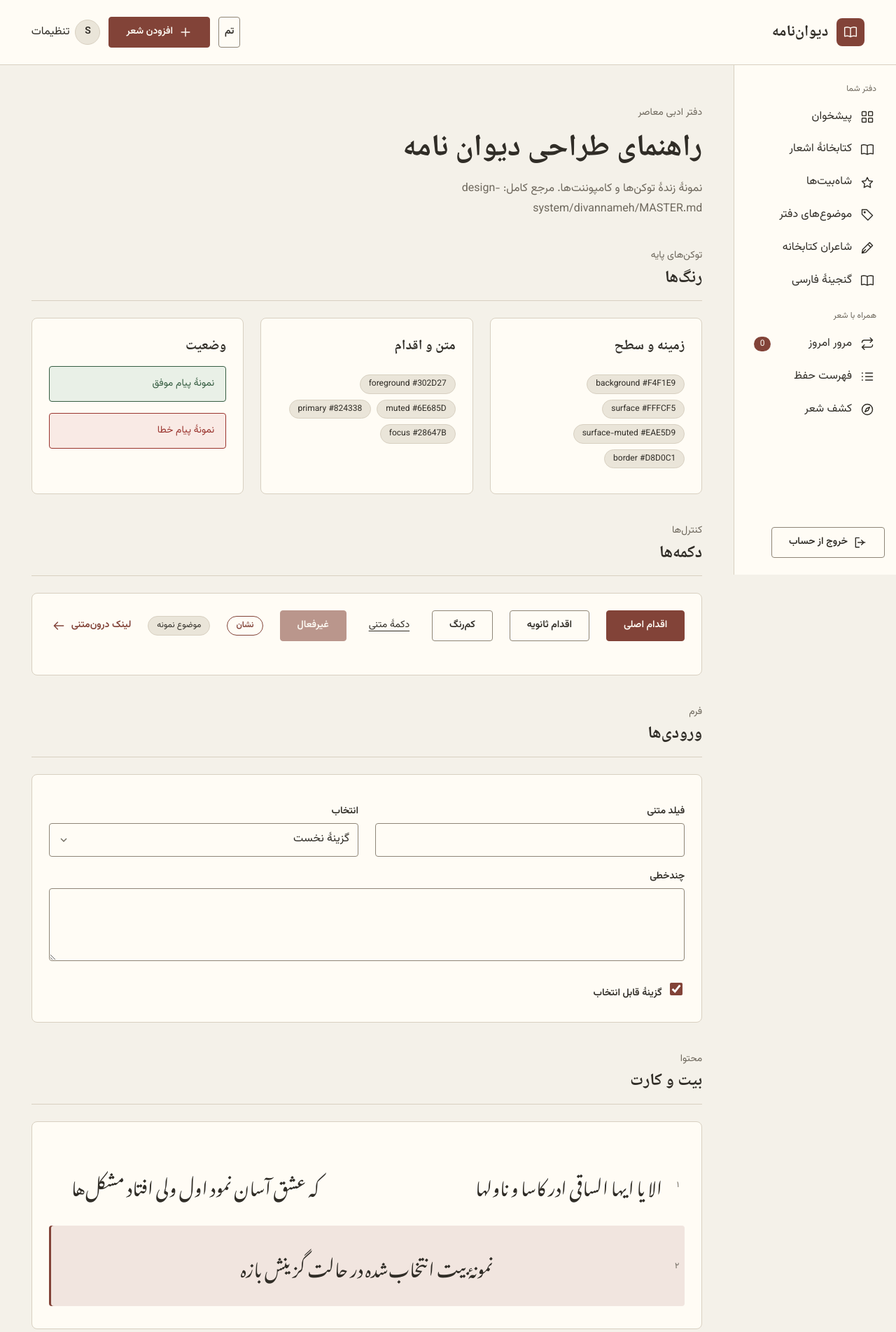
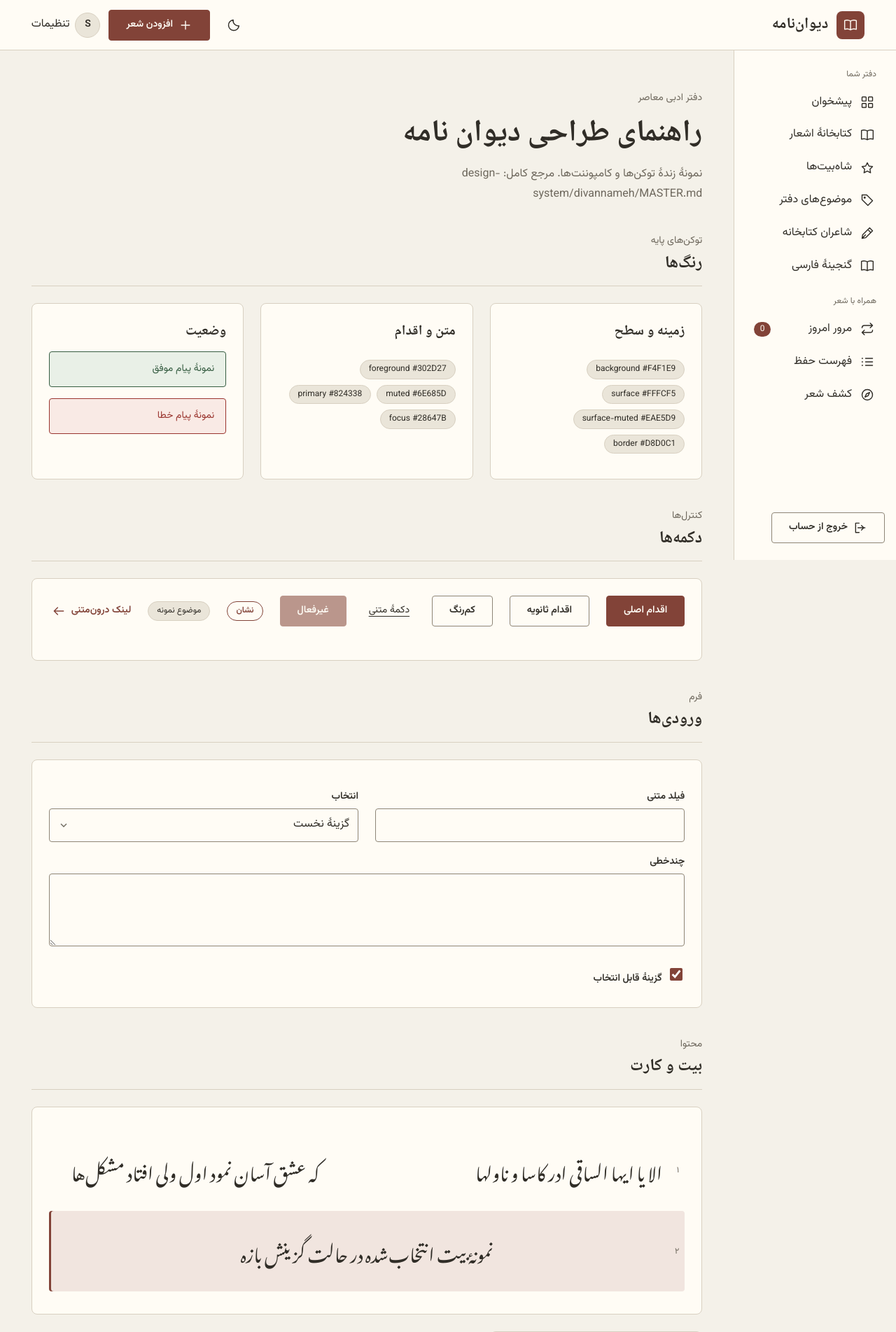
Before and after one commit to dexterMAHO/DivanNameh, a Django app: page /design-system/ in a window 1280 px wide. Shown: the top 1903 px of the page at 70% size. Run offline with Django 5.2, Linux system fonts and the light colour scheme; the visitor is signed in with stand-in values (Sample User, id 1); data that the repository does not hold is empty.

Commit message:
Refine treasury verse controls and theme toggle

```diff
--- a/static/css/site.css
+++ b/static/css/site.css
@@ -1220,18 +1246,12 @@ summary.button::-webkit-details-marker { display: none; }
 }
 .treasury-group-title small { font-size: var(--text-sm); }
 .treasury-entries .entry-title small { display: block; font-family: var(--font-body); }
-.header-theme { position: relative; }
-.header-theme > summary { padding-inline: var(--space-2); }
-.header-theme > form {
-  position: absolute;
-  z-index: 10;
-  inset-inline-end: 0;
-  inline-size: min(12rem, 65vw);
-  display: grid;
-  gap: var(--space-2);
-  margin-block-start: var(--space-2);
-  padding: var(--space-3);
-  box-shadow: 0 8px 24px #0002;
+#header-theme .theme-sun,
+[data-theme="dark"] #header-theme .theme-moon { display: none; }
+[data-theme="dark"] #header-theme .theme-sun { display: block; }
+@media (prefers-color-scheme: dark) {
+  [data-theme="auto"] #header-theme .theme-moon { display: none; }
+  [data-theme="auto"] #header-theme .theme-sun { display: block; }
 }
 .treasury-favorite-status:empty { display: none; }
 .treasury-favorite-status { flex-basis: 100%; }
--- a/static/js/app.js
+++ b/static/js/app.js
@@ -1,6 +1,7 @@
 import {announce, request, verseElement} from './api.js';
 import './editor.js';
 import './poem-copy.js';
+import './treasury-layout.js';
 for (const form of document.querySelectorAll('form[data-ajax],form[data-favorite]')) {
   form.addEventListener('submit', async event => {
     event.preventDefault();
@@ -97,7 +98,7 @@ treasury?.addEventListener('submit', async event => {
   button.disabled = true;
   try {
     const data = await saving;
-    button.textContent = '★ شاه‌بیت';
+    button.dataset.saved = '';
     status.textContent = data.message;
   } catch (error) {
     status.textContent = error.message;
@@ -105,3 +106,22 @@ treasury?.addEventListener('submit', async event => {
     button.disabled = false;
   }
 });
+
+const themeForm = document.getElementById('header-theme');
+themeForm?.addEventListener('submit', async event => {
+  event.preventDefault();
+  const button = themeForm.querySelector('button');
+  const root = document.documentElement;
+  const dark = root.dataset.theme === 'dark' ||
+    (root.dataset.theme === 'auto' && matchMedia('(prefers-color-scheme: dark)').matches);
+  themeForm.elements.theme.value = dark ? 'light' : 'dark';
+  button.disabled = true;
+  try {
+    const data = await request(themeForm.action, themeForm);
+    root.dataset.theme = data.theme;
+  } catch (error) {
+    announce(error.message, true);
+  } finally {
+    button.disabled = false;
+  }
+});
--- /dev/null
+++ b/static/js/treasury-layout.js
@@ -0,0 +1,24 @@
+const sheet = document.querySelector('.treasury-text');
+const verses = sheet ? [...sheet.querySelectorAll('.verse')] : [];
+
+if (verses.length) {
+  const goldenRatio = (1 + Math.sqrt(5)) / 2;
+  let previousWidth;
+  const updateGaps = () => {
+    const gaps = verses.map(verse => {
+      const [first, second] = verse.children;
+      const width = Math.max(first.offsetWidth, second.offsetWidth);
+      const height = first.offsetHeight + second.offsetHeight;
+      // Aim for a golden rectangle around the two lines. CSS bounds the gap
+      // so wrapped lines and very wide verses still read as a single couplet.
+      return width / goldenRatio - height;
+    });
+    verses.forEach((verse, index) => verse.style.setProperty('--hemistich-gap', `${gaps[index]}px`));
+  };
+  new ResizeObserver(([entry]) => {
+    if (entry.contentRect.width === previousWidth) return;
+    previousWidth = entry.contentRect.width;
+    updateGaps();
+  }).observe(sheet);
+  document.fonts.ready.then(updateGaps);
+}
--- a/templates/base.html
+++ b/templates/base.html
@@ -19,20 +19,15 @@
     </a>
     {% if user.is_authenticated %}
     <div class="masthead-actions">
-      <details class="header-theme">
-        <summary class="button quiet" aria-label="تغییر تم">تم</summary>
-        <form action="{% url 'header-theme' %}" method="post" class="panel">
-          {% csrf_token %}
-          <input type="hidden" name="next" value="{{ request.get_full_path }}">
-          <label for="header-theme-choice">ظاهر سایت</label>
-          <select id="header-theme-choice" name="theme">
-            <option value="auto"{% if user.theme == 'auto' %} selected{% endif %}>مطابق دستگاه</option>
-            <option value="light"{% if user.theme == 'light' %} selected{% endif %}>روشن</option>
-            <option value="dark"{% if user.theme == 'dark' %} selected{% endif %}>تاریک</option>
-          </select>
-          <button type="submit">اعمال</button>
-        </form>
-      </details>
+      <form id="header-theme" action="{% url 'header-theme' %}" method="post">
+        {% csrf_token %}
+        <input type="hidden" name="next" value="{{ request.get_full_path }}">
+        <input type="hidden" name="theme" value="{% if user.theme == 'dark' %}light{% else %}dark{% endif %}">
+        <button class="icon-button" aria-label="تغییر تم روشن و تاریک" title="تغییر تم">
+          {% include 'components/icon.html' with name='moon' class='theme-moon' %}
+          {% include 'components/icon.html' with name='sun' class='theme-sun' %}
+        </button>
+      </form>
       <a class="button primary masthead-add" href="{% url 'poem-new' %}" aria-label="افزودن شعر">
         {% include 'components/icon.html' with name='plus' %}<span>افزودن شعر</span>
       </a>
--- a/templates/components/icons.html
+++ b/templates/components/icons.html
@@ -3,6 +3,9 @@
 <symbol id="icon-grid" viewBox="0 0 24 24"><rect x="3" y="3" width="7" height="7" rx="1"/><rect x="14" y="3" width="7" height="7" rx="1"/><rect x="3" y="14" width="7" height="7" rx="1"/><rect x="14" y="14" width="7" height="7" rx="1"/></symbol>
 <symbol id="icon-repeat" viewBox="0 0 24 24"><path d="m17 2 4 4-4 4M21 6H7a4 4 0 0 0-4 4m4 12-4-4 4-4m-4 4h14a4 4 0 0 0 4-4"/></symbol>
 <symbol id="icon-star" viewBox="0 0 24 24"><path d="m12 3 2.8 5.7 6.2.9-4.5 4.4 1.1 6.2-5.6-2.9-5.6 2.9 1.1-6.2L3 9.6l6.2-.9Z"/></symbol>
+<symbol id="icon-moon" viewBox="0 0 24 24"><path d="M20.9 13.1A9 9 0 0 1 10.9 3a9 9 0 1 0 10 10.1Z"/></symbol>
+<symbol id="icon-sun" viewBox="0 0 24 24"><circle cx="12" cy="12" r="4"/><path d="M12 2v2m0 16v2M2 12h2m16 0h2M5 5l1.4 1.4m11.2 11.2L19 19M5 19l1.4-1.4M17.6 6.4 19 5"/></symbol>
+<symbol id="icon-bookmark" viewBox="0 0 24 24"><path d="M6 4h12v16l-6-4-6 4Z"/></symbol>
 <symbol id="icon-tag" viewBox="0 0 24 24"><path d="M3 3h8l10 10-8 8L3 11Z"/><circle cx="7.5" cy="7.5" r="1"/></symbol>
 <symbol id="icon-compass" viewBox="0 0 24 24"><circle cx="12" cy="12" r="9"/><path d="m16 8-2.5 5.5L8 16l2.5-5.5Z"/></symbol>
 <symbol id="icon-pen" viewBox="0 0 24 24"><path d="m16 3 5 5-12 12-6 1 1-6Zm-3 3 5 5M3 21l6-6"/></symbol>
```
Also changed, not shown: other parts of static/css/site.css (+30 -4 lines), templates/poetry/treasury_book.html (+8 -3 lines).
